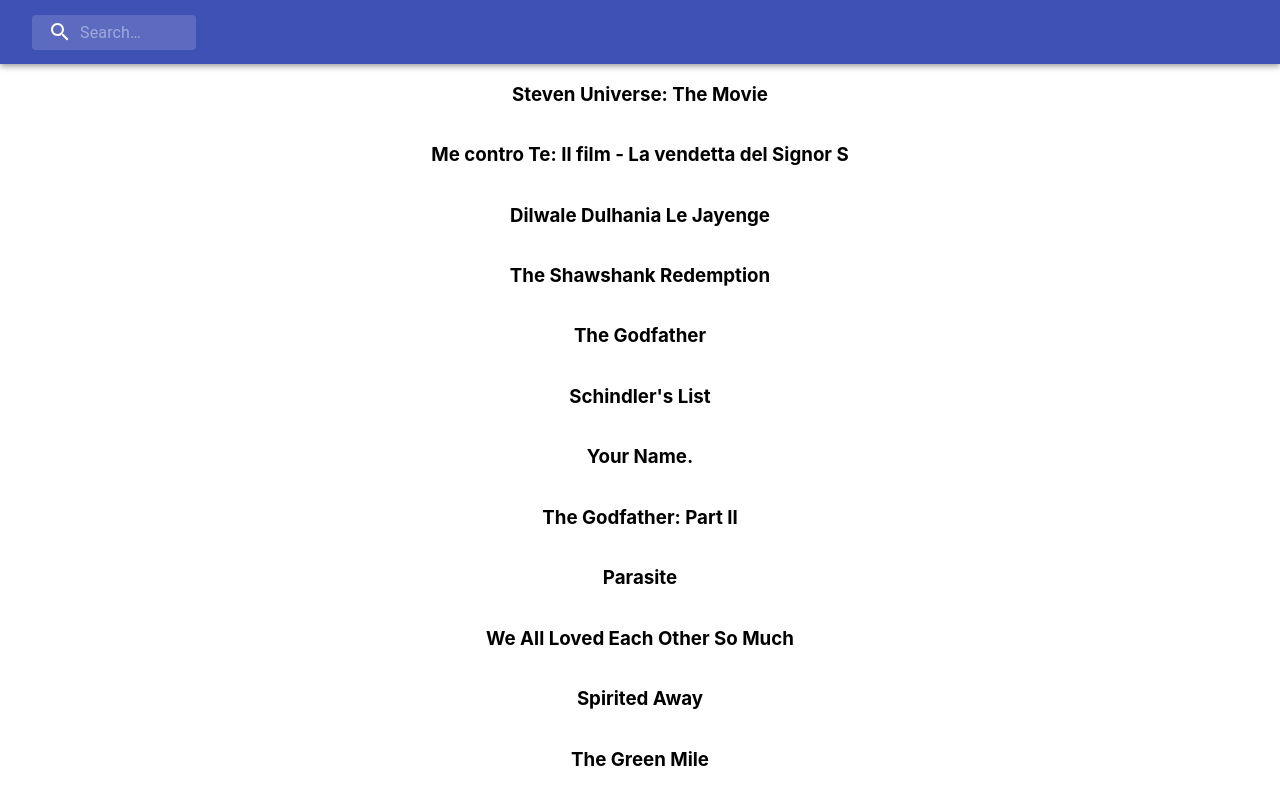
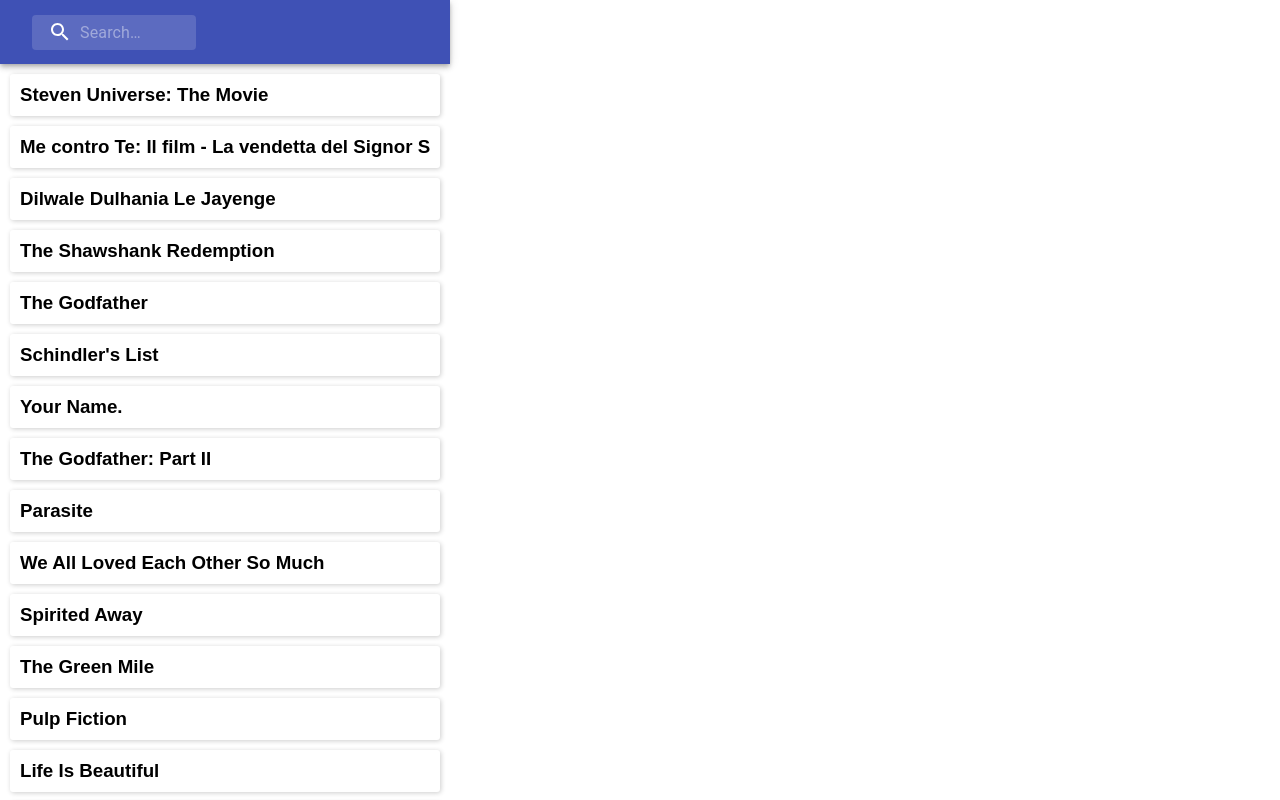
Before and after one commit to Calyaln/themovieDB, a React (Create React App) app: page / in a window 1280 px wide. Shown: the top 800 px of the page. Built offline with nearby package versions, Linux system fonts and the light colour scheme.

Commit message:
some css

```diff
--- a/src/App.css
+++ b/src/App.css
@@ -1,50 +1,58 @@
-.App {
-  text-align: center;
+/* styling for the movies list */
+.container {
+  display: flex;
+  flex-direction: column;
+  height: 100%;
 }
 
-.App-logo {
-  height: 40vmin;
-  pointer-events: none;
+.container--moviesDetails {
+  display: flex;
+  flex-direction: row;
 }
 
-@media (prefers-reduced-motion: no-preference) {
-  .App-logo {
-    animation: App-logo-spin infinite 20s linear;
-  }
+.container--movies {
+  cursor: pointer;
 }
 
-.App-header {
-  background-color: #282c34;
-  min-height: 100vh;
+.container--movies * h3 {
+  margin: 10px;
+  padding: 10px;
+  border-radius: 3px;
+  box-shadow: 1px 1px 5px rgba(0, 0, 0, 0.2);
+}
+
+h3:hover {
+  background-color: rgb(174, 211, 174);
+}
+
+/* styling for the movie card */
+.movieCard {
+  height: 100%;
+  background-color: rgb(174, 211, 174);
+  padding: 2rem 4rem;
+}
+
+.movieCard--element {
+  display: flex;
+  flex-direction: row;
+}
+.movieCard--image {
+  max-width: 20%;
+  height: auto;
+  box-shadow: 1px 1px 5px rgba(0, 0, 0, 0.2);
+  border-radius: 3px;
+}
+
+.movieCard--detail-1 {
+  padding: 25px;
   display: flex;
   flex-direction: column;
-  align-items: center;
-  justify-content: center;
-  font-size: calc(10px + 2vmin);
-  color: white;
+  justify-content: space-evenly;
 }
 
-.App-link {
-  color: #61dafb;
+.movieCard--detail-2 {
+  display: flex;
+  flex-direction: column;
+  align-content: space-around;
+  margin: 20px 0;
 }
-
-@keyframes App-logo-spin {
-  from {
-    transform: rotate(0deg);
-  }
-  to {
-    transform: rotate(360deg);
-  }
-}
-
-.container {
-  display: grid;
-}
-
-.movieCard {
-  padding: 2rem 4rem;
-  border-radius: 18px;
-  box-shadow: 1px 1px 5px rgba(0, 0, 0, 0.2);
-  margin-bottom: 2rem;
-  background-color: rgb(161, 221, 161);
-}
--- a/src/components/Movie.jsx
+++ b/src/components/Movie.jsx
@@ -1,26 +1,31 @@
 import React from "react";
+//import StarRating from "./StarRating";
 
 const Movie = (props) => {
-  //const img_api = "https://image.tmdb.org/t/p/original/";
+  const img_api = "https://image.tmdb.org/t/p/original/";
 
-  const {
-    // poster_path,
-    title,
-    vote_average,
-    overview,
-    release_date,
-  } = props.movie;
+  const { poster_path, title, vote_average, overview } = props.movie;
 
   return (
-    <>
-      <div className="movieCard">
-        {/* <img src={img_api + poster_path} alt="movie_poster" /> */}
-        <h3>{title}</h3>
-        <div>{vote_average}</div>
-        <p>{overview}</p>
-        <div>Realease date: {release_date}</div>
+    <div className="movieCard">
+      <div className="movieCard--element">
+        <img
+          className="movieCard--image"
+          src={img_api + poster_path}
+          alt="movie_poster"
+        />
+
+        <div className="movieCard--detail-1">
+          <h3>{title}</h3>
+          <div>{vote_average}/10</div>
+          {/* <StarRating rating={vote_average} /> */}
+        </div>
       </div>
-    </>
+
+      <div className="movieCard--detail-2">
+        <p style={{ width: "500px" }}>{overview}</p>
+      </div>
+    </div>
   );
 };
 
--- a/src/components/MoviesList.jsx
+++ b/src/components/MoviesList.jsx
@@ -41,14 +41,11 @@
 
     return (
       <div className="container">
+        <div className="container--moviesDetails">
+          <div className="container--movies">
+            <div className="container--searchbar">
               <SearchAppBar handleSearch={this.handleSearch} />
-
-        {this.state.selectedMovie !== null && (
-          <div>
-            <Movie movie={this.state.selectedMovie} />
             </div>
-        )}
-
             {filteredMovie.map((movie) => {
               return (
                 <div
@@ -60,6 +57,14 @@
               );
             })}
           </div>
+
+          {this.state.selectedMovie !== null && (
+            <div className="container--movie">
+              <Movie movie={this.state.selectedMovie} />
+            </div>
+          )}
+        </div>
+      </div>
     );
   }
 }
--- /dev/null
+++ b/src/components/StarRating.jsx
@@ -0,0 +1,19 @@
+import React from "react";
+
+const StarRating = ({ vote_average }) => {
+  if (vote_average > 1) {
+    return <span>★☆☆☆☆</span>;
+  } else if (vote_average > 3) {
+    return <span>★★☆☆☆</span>;
+  } else if (vote_average > 5) {
+    return <span>★★★☆☆</span>;
+  } else if (vote_average > 7) {
+    return <span>★★★★☆</span>;
+  } else if (vote_average > 9) {
+    return <span>★★★★★</span>;
+  } else {
+    return null;
+  }
+};
+
+export default StarRating;
--- a/src/index.css
+++ b/src/index.css
@@ -1,13 +1,9 @@
-body {
+* {
   margin: 0;
-  font-family: -apple-system, BlinkMacSystemFont, 'Segoe UI', 'Roboto', 'Oxygen',
-    'Ubuntu', 'Cantarell', 'Fira Sans', 'Droid Sans', 'Helvetica Neue',
-    sans-serif;
-  -webkit-font-smoothing: antialiased;
-  -moz-osx-font-smoothing: grayscale;
+  padding: 0;
+  box-sizing: border-box;
 }
 
-code {
-  font-family: source-code-pro, Menlo, Monaco, Consolas, 'Courier New',
-    monospace;
+body {
+  font-family: "Source Sans Pro", Arial, sans-serif;
 }
```
Lines whose indentation alone changed are shown as unchanged.
